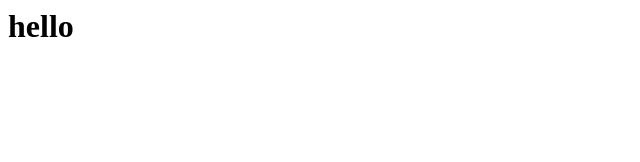
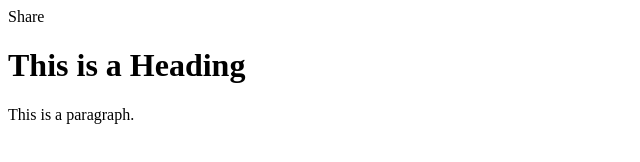
Before and after one commit to maduks/paysupport, a plain HTML site: page index.html in a window 1280 px wide. Shown: the whole page, without its empty margins (0-640 px from the left). Drawn offline with Linux system fonts and the light colour scheme.

Commit message:
Update index.html

```diff
--- a/index.html
+++ b/index.html
@@ -1,3 +1,14 @@
+Share
 <html>
-  <h1>hello</h1>
+<head>
+<title>Page Title</title>
+
+</head>
+<body>
+
+<h1>This is a Heading</h1>
+<p>This is a paragraph.</p>
+
+
+</body>
 </html>
```
